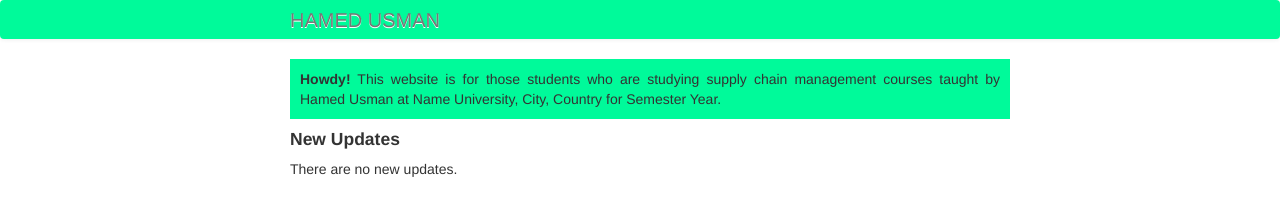
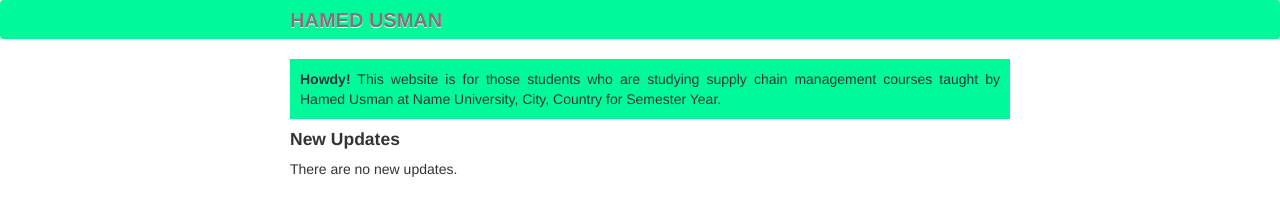
Before and after one commit to 101scm/101scm.github.io, a Jekyll site: the page built from index.md, in a window 1280 px wide. Shown: the top 203 px of the page. Built offline with Jekyll 4.4.1, drawn with Linux system fonts in a browser that asks for light colours.

```diff
--- a/_config.yml
+++ b/_config.yml
@@ -8,7 +8,7 @@ highlighter: rouge
 # Themes are encouraged to use these universal variables
 # so be sure to set them if your theme uses them.
 #
-title : HAMED USMAN
+title : <b>HAMED USMAN</b>
 author :
   name :
   email :
```
